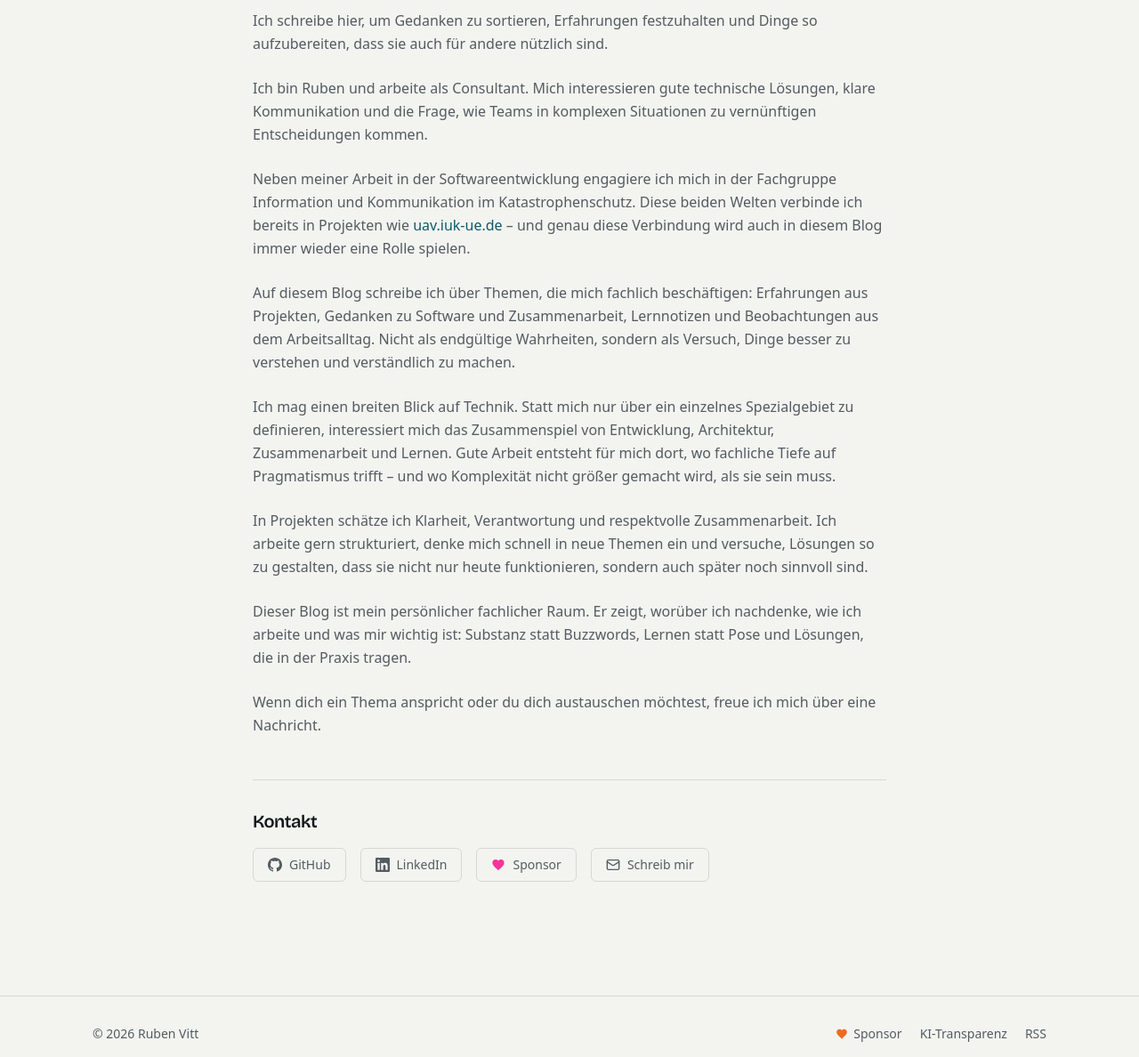
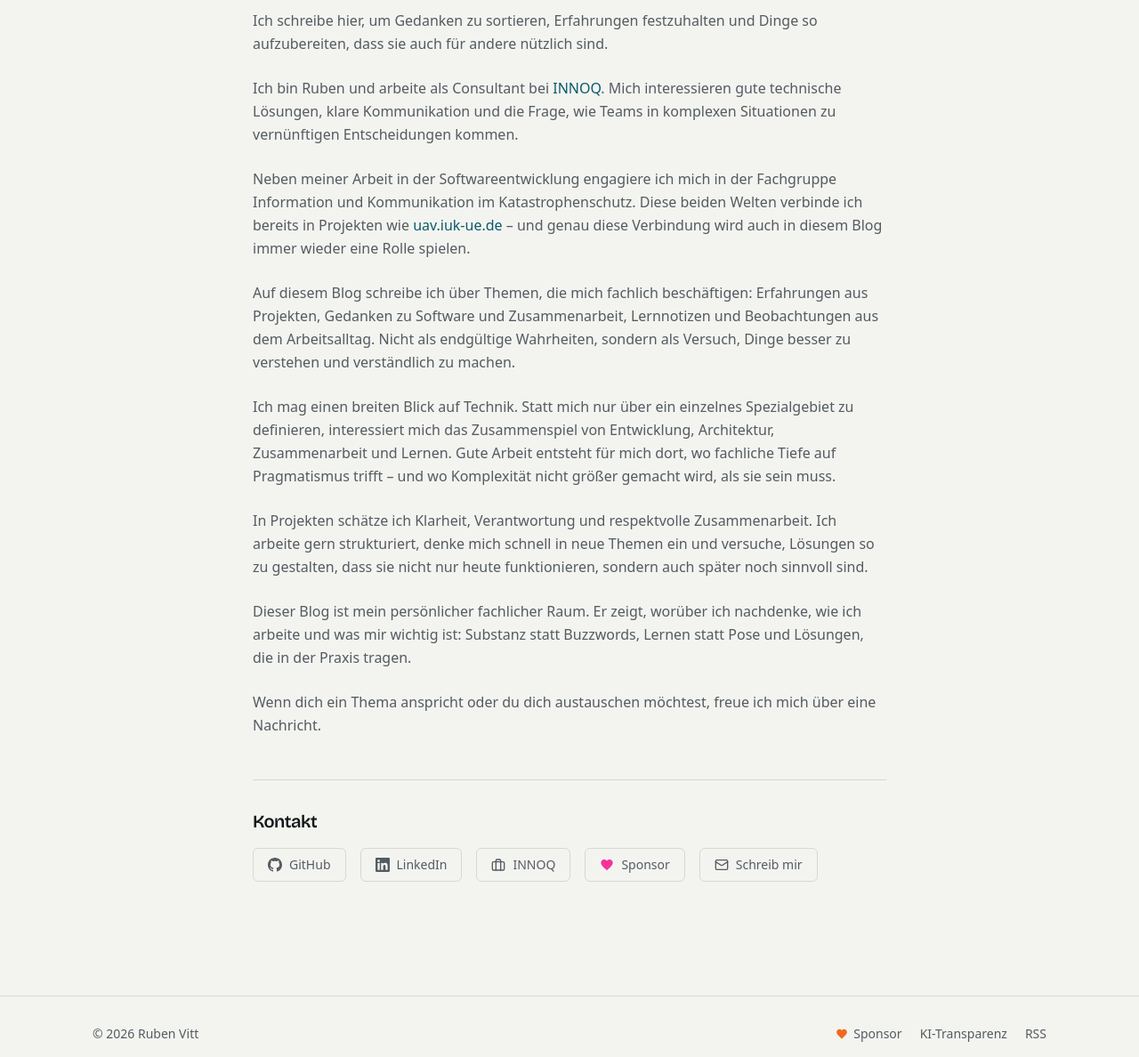
Before and after one commit to rubenvitt/r-blog, an Astro site: page /about in a window 1280 px wide. Shown: the part 472-1660 px from the top of the page at 89% size. Built offline with nearby package versions, Linux system fonts and the light colour scheme; Astro itself is replaced by a stand-in of ours; a web font is replaced by a local one.

Commit message:
Über mich: Arbeit bei INNOQ und Profil-Link ergänzen
Co-Authored-By: Claude Opus 5.5 (1M context) <noreply@anthropic.com>
Claude-Session: https://claude.ai/code/session_012qjL16QPqtiptnKRRQ4C7f

```diff
--- a/src/lib/site.ts
+++ b/src/lib/site.ts
@@ -12,7 +12,7 @@ export const HOME_PAGE = {
 export const ABOUT_PAGE = {
   path: '/about',
   title: 'Über mich — rubeen.dev',
-  description: 'Über Ruben – Consultant, Softwareentwickler und Engagierter im Katastrophenschutz.',
+  description: 'Über Ruben – Consultant bei INNOQ, Softwareentwickler und Engagierter im Katastrophenschutz.',
 } as const;
 
 /** Natürliche Person, die die redaktionelle Verantwortung i.S.d. Art. 50 Abs. 4 KI-VO trägt. */
--- a/src/pages/about.astro
+++ b/src/pages/about.astro
@@ -22,7 +22,7 @@ import {ABOUT_PAGE} from '../lib/site';
                 </p>
 
                 <p>
-                    Ich bin Ruben und arbeite als Consultant. Mich interessieren gute technische Lösungen, klare Kommunikation und die Frage, wie Teams in komplexen Situationen zu
+                    Ich bin Ruben und arbeite als Consultant bei <a href="https://www.innoq.com/de/staff/ruben-vitt/" class="text-accent hover:underline">INNOQ</a>. Mich interessieren gute technische Lösungen, klare Kommunikation und die Frage, wie Teams in komplexen Situationen zu
                     vernünftigen Entscheidungen kommen.
                 </p>
 
@@ -86,6 +86,19 @@ import {ABOUT_PAGE} from '../lib/site';
                         LinkedIn
                     </a>
                     <a
+                            href="https://www.innoq.com/de/staff/ruben-vitt/"
+                            target="_blank"
+                            rel="noopener noreferrer"
+                            class="inline-flex items-center gap-2 rounded-md border border-border px-4 py-2 text-sm text-text-secondary hover:text-text hover:border-accent transition-colors"
+                    >
+                        <svg xmlns="http://www.w3.org/2000/svg" width="16" height="16" viewBox="0 0 24 24" fill="none" stroke="currentColor" stroke-width="2" stroke-linecap="round"
+                             stroke-linejoin="round">
+                            <rect width="20" height="14" x="2" y="7" rx="2"></rect>
+                            <path d="M16 21V5a2 2 0 0 0-2-2h-4a2 2 0 0 0-2 2v16"></path>
+                        </svg>
+                        INNOQ
+                    </a>
+                    <a
                             href="https://github.com/sponsors/rubenvitt"
                             target="_blank"
                             rel="noopener noreferrer"
```
